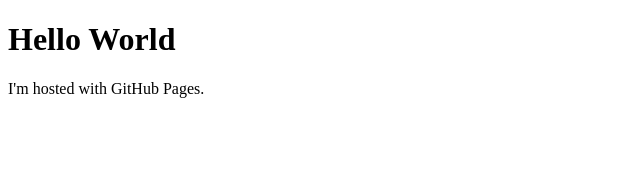
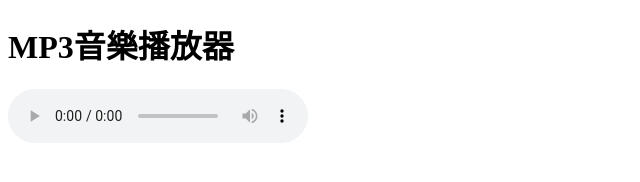
Before and after one commit to jackdhdhdjd/123.gihub.io, a plain HTML site: page index.html in a window 1280 px wide. Shown: the whole page, without its empty margins (0-640 px from the left). Drawn offline with Linux system fonts and the light colour scheme.

Commit message:
Update index.html

```diff
--- a/index.html
+++ b/index.html
@@ -1,7 +1,16 @@
 <!DOCTYPE html>
 <html>
+<head>
+    <title>MP3音樂播放</title>
+</head>
 <body>
-<h1>Hello World</h1>
-<p>I'm hosted with GitHub Pages.</p>
+
+<h1>MP3音樂播放器</h1>
+
+<audio controls>
+    <source src="123.mp3" type="audio/mpeg">
+    您的瀏覽器不支援播放MP3音樂。
+</audio>
+
 </body>
 </html>
```
